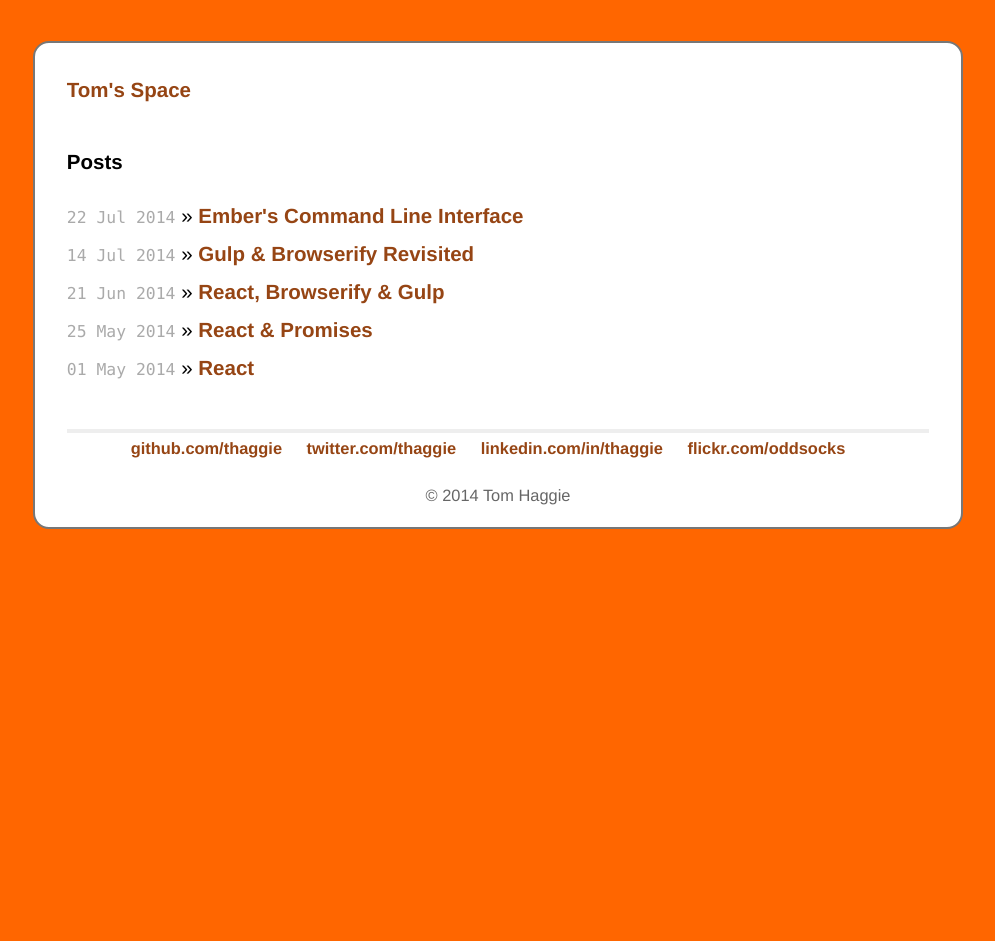
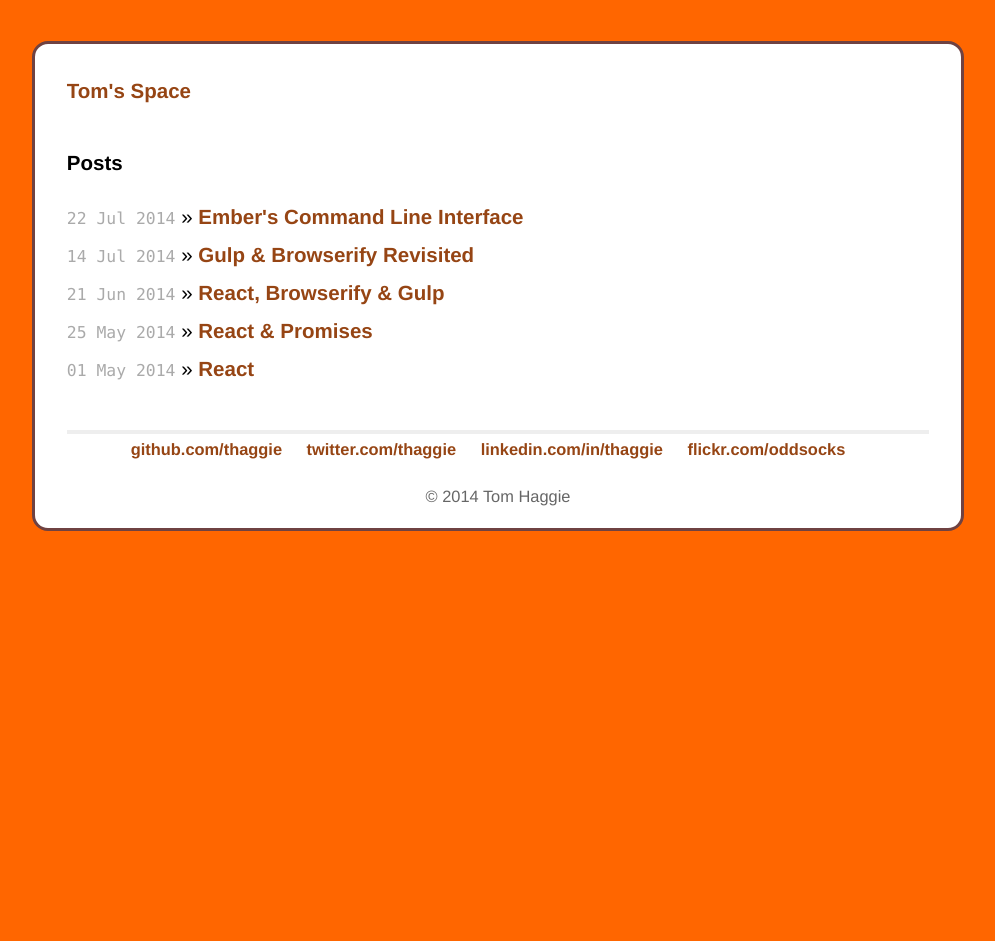
Before and after one commit to thaggie/thaggie.github.io, a Jekyll site: the page built from index.html, in a window 1280 px wide. Shown: the whole page, without its empty margins (142-1137 px from the left). Built offline with Jekyll 4.4.1, drawn with Linux system fonts in a browser that asks for light colours; Markdown is read by kramdown in place of the engine named in the settings.

Commit message:
Warmer border

```diff
--- a/css/main.css
+++ b/css/main.css
@@ -70,7 +70,7 @@
   margin: 2em auto 2em;
   line-height: 1.5em;
   background-color: white;
-  border: solid 2px #777;
+  border: solid 3px #6F4242;
   padding: 32px 32px 0 32px;
   border-radius: 16px;
 }
```
